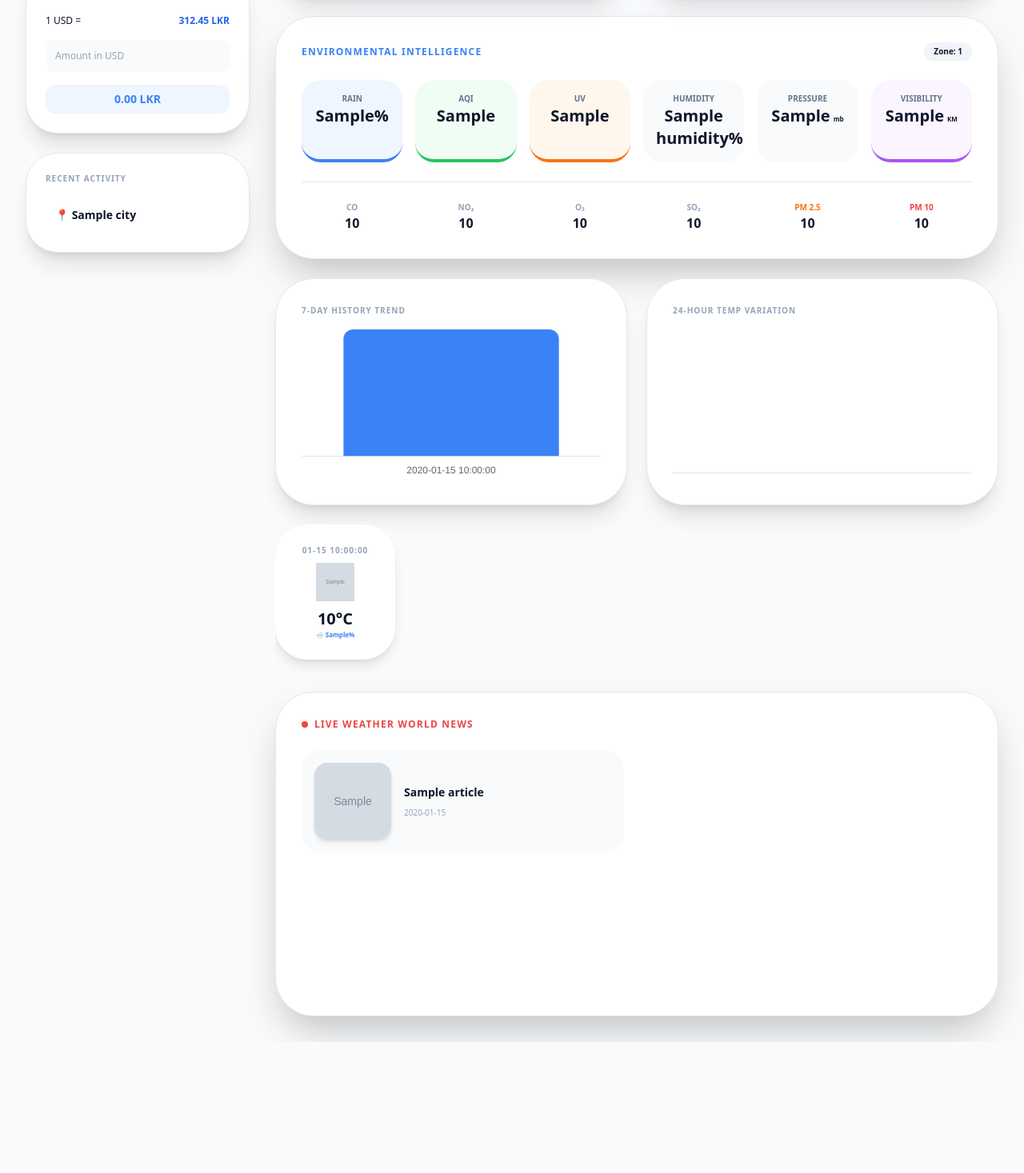
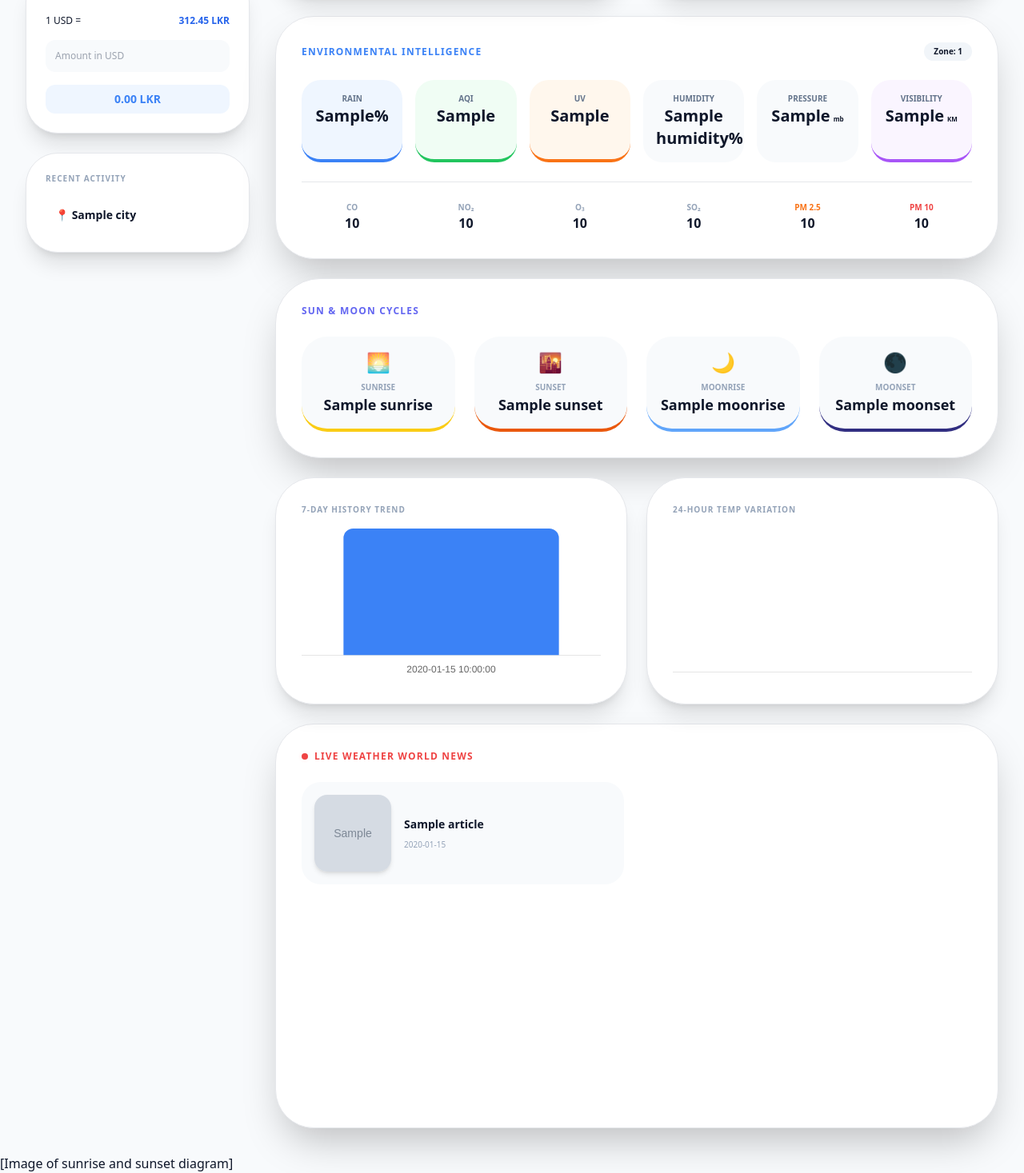
Before and after one commit to nipunanuradha/Fetch-Data-from-wather-API-and-Display-It, a Flask app: template weather app/templates/index.html in a window 1280 px wide. Shown: the part 802-2269 px from the top of the page at 80% size. Before the commit the page ends 2105 px from the top, so only its background shows below. Run offline with Flask 3, Linux system fonts and the light colour scheme; the template is opened without the code that fills it: most values are stand-ins (such as "Sample title", 1, 10 or a date in 2020); grey boxes marked "Sample" are stand-in pictures; a map, chart or similar area stays blank; some libraries are stand-ins or nearby versions.

Commit message:
add Sun & Moon Cycles

```diff
--- a/weather app/app.py
+++ b/weather app/app.py
@@ -10,7 +10,7 @@ app.secret_key = secrets.token_hex(16)
 API_KEY = "1c79708b20d740c097d145309263001"
 fetcher = WeatherFetcher(API_KEY)
 
-# Alert Configurations
+# Alerts Config
 EMAIL_ADDR = "your-email@gmail.com"
 EMAIL_PASS = "your-app-password"
 TW_SID = 'your_sid'; TW_TOKEN = 'your_token'; TW_PHONE = 'your_phone'
@@ -31,7 +31,7 @@ def trigger_alerts(city, rain_chance, user_email, user_phone):
 def index():
     weather_data, history_graph = None, []
     h_labels, h_temps = [], []
-    news_articles = fetcher.fetch_weather_news() # පුවත් ලබා ගැනීම
+    news_articles = fetcher.fetch_weather_news()
 
     if 'history' not in session: session['history'] = []
 
--- a/weather app/templates/index.html
+++ b/weather app/templates/index.html
@@ -3,7 +3,7 @@
 <head>
     <meta charset="UTF-8">
     <meta name="viewport" content="width=device-width, initial-scale=1.0">
-    <title>WeatherPro Elite v7.5</title>
+    <title>WeatherPro Elite v8.0</title>
     <script src="https://cdn.tailwindcss.com"></script>
     <script src="https://cdn.jsdelivr.net/npm/chart.js"></script>
     <script>tailwind.config = { darkMode: 'class' }</script>
@@ -46,11 +46,11 @@
                 <div class="bg-white dark:bg-slate-900 p-6 rounded-[2.5rem] shadow-xl border dark:border-slate-800">
                     <h3 id="plannerTitle" class="text-[10px] font-black text-blue-500 mb-4 uppercase tracking-widest italic">Weather-Smart Planner</h3>
                     <div class="space-y-3">
-                        <input type="text" id="eventTitle" placeholder="Event Name (e.g. Trip)" class="w-full p-3 rounded-xl bg-slate-50 dark:bg-slate-800 text-xs border-none outline-none">
+                        <input type="text" id="eventTitle" placeholder="Event Name" class="w-full p-3 rounded-xl bg-slate-50 dark:bg-slate-800 text-xs border-none outline-none">
                         <select id="eventDate" class="w-full p-3 rounded-xl bg-slate-50 dark:bg-slate-800 text-xs border-none outline-none">
                             {% if data %}
                                 {% for day in data.forecast.forecastday %}
-                                    <option value="{{ day.date }}">{{ day.date }} (Rain: {{ day.day.daily_chance_of_rain }}%) </option>
+                                    <option value="{{ day.date }}">{{ day.date }} (Rain: {{ day.day.daily_chance_of_rain }}%)</option>
                                 {% endfor %}
                             {% else %}<option disabled>Search first</option>{% endif %}
                         </select>
@@ -68,7 +68,7 @@
                     </div>
                 </div>
 
-                       <div class="bg-white dark:bg-slate-900 p-6 rounded-[2.5rem] shadow-xl border dark:border-slate-800">
+                <div class="bg-white dark:bg-slate-900 p-6 rounded-[2.5rem] shadow-xl border dark:border-slate-800">
                     <h3 id="historyTitle" class="text-[10px] font-black text-slate-400 mb-4 uppercase tracking-widest">Recent Activity</h3>
                     <div class="space-y-2">
                         {% for city in history_list %}
@@ -83,7 +83,12 @@
                 <div class="bg-gradient-to-br from-blue-600 via-blue-700 to-indigo-800 rounded-[3.5rem] p-8 md:p-12 text-white shadow-2xl relative overflow-hidden">
                     <div class="relative z-10 flex flex-col md:flex-row justify-between items-center gap-8">
                         <div>
-                            <h2 class="text-2xl font-bold opacity-80 mb-2">{{ data.location.name }}, {{ data.location.country }}</h2>
+                            <div class="flex items-center gap-2 mb-2">
+                                <h2 class="text-2xl font-bold opacity-80">{{ data.location.name }}, {{ data.location.country }}</h2>
+                                <span class="px-3 py-1 bg-white/20 rounded-full text-[10px] font-black uppercase backdrop-blur-md">
+                                    {% if data.current.is_day == 1 %} ☀️ DAY TIME {% else %} 🌙 NIGHT TIME {% endif %}
+                                </span>
+                            </div>
                             <h3 class="text-8xl font-black tracking-tighter mb-4">{{ data.current.temp_c }}°C</h3>
                              <div class="flex items-center justify-center md:justify-start gap-4">
                                 <span class="bg-white/20 px-4 py-1 rounded-full text-xs font-bold backdrop-blur">H: {{ data.forecast.forecastday[0].day.maxtemp_c }}° L: {{ data.forecast.forecastday[0].day.mintemp_c }}°</span>
@@ -91,23 +96,23 @@
                             </div>
                         </div>
                         <div class="text-center">
-                            <img src="{{ data.current.condition.icon }}" class="w-32 h-32 animate-pulse">
+                            <img src="{{ data.current.condition.icon }}" class="w-32 h-32 animate-pulse mx-auto">
                             <p class="text-xl font-black uppercase tracking-widest">{{ data.current.condition.text }}</p>
                         </div>
                     </div>
                     <div class="absolute -top-24 -right-24 w-64 h-64 bg-white/10 rounded-full blur-3xl"></div>
                 </div>
-                {% endif %}
 
-
-
-                {% if data %}
                 <div class="grid grid-cols-1 md:grid-cols-2 gap-6">
-                    <div class="rounded-[3rem] overflow-hidden shadow-xl h-80 border-4 border-white dark:border-slate-800"><iframe width="100%" height="100%" src="https://embed.windy.com/embed2.html?lat={{ data.location.lat }}&lon={{ data.location.lon }}&zoom=5&overlay=satellite" frameborder="0"></iframe></div>
-                    <div class="rounded-[3rem] overflow-hidden shadow-xl h-80 border-4 border-white dark:border-slate-800"><iframe width="100%" height="100%" frameborder="0" src="https://www.google.com/maps?q={{ data.location.lat }},{{ data.location.lon }}&z=10&output=embed"></iframe></div>
+                    <div class="rounded-[3rem] overflow-hidden shadow-xl h-80 border-4 border-white dark:border-slate-800 relative">
+                        <iframe width="100%" height="100%" src="https://embed.windy.com/embed2.html?lat={{ data.location.lat }}&lon={{ data.location.lon }}&zoom=5&overlay=satellite" frameborder="0"></iframe>
+                    </div>
+                    <div class="rounded-[3rem] overflow-hidden shadow-xl h-80 border-4 border-white dark:border-slate-800 relative">
+                        <iframe width="100%" height="100%" frameborder="0" src="https://www.google.com/maps?q={{ data.location.lat }},{{ data.location.lon }}&z=10&output=embed"></iframe>
+                    </div>
                 </div>
 
-            <div class="bg-white dark:bg-slate-900 p-8 rounded-[3rem] shadow-2xl border dark:border-slate-800">
+                <div class="bg-white dark:bg-slate-900 p-8 rounded-[3rem] shadow-2xl border dark:border-slate-800">
                     <div class="flex justify-between items-center mb-6">
                         <h3 id="envTitle" class="text-xs font-bold text-blue-500 uppercase tracking-widest">Environmental Intelligence</h3>
                         <span class="text-[10px] bg-slate-100 dark:bg-slate-800 px-3 py-1 rounded-full font-bold">Zone: {{ data.location.tz_id }}</span>
@@ -149,20 +154,36 @@
                     </div>
                 </div>
 
+
+                <div class="bg-white dark:bg-slate-900 p-8 rounded-[3.5rem] shadow-2xl border dark:border-slate-800">
+                    <h3 id="astroTitle" class="text-xs font-bold text-indigo-500 uppercase tracking-widest mb-6">Sun & Moon Cycles</h3>
+                    <div class="grid grid-cols-2 md:grid-cols-4 gap-6">
+                        <div class="flex flex-col items-center bg-slate-50 dark:bg-slate-800 p-4 rounded-[2rem] border-b-4 border-yellow-400">
+                            <span class="text-2xl mb-2">🌅</span>
+                            <p id="labelSunrise" class="text-[10px] font-bold text-slate-400 uppercase">Sunrise</p>
+                            <p class="text-lg font-black">{{ data.forecast.forecastday[0].astro.sunrise }}</p>
+                        </div>
+                        <div class="flex flex-col items-center bg-slate-50 dark:bg-slate-800 p-4 rounded-[2rem] border-b-4 border-orange-600">
+                            <span class="text-2xl mb-2">🌇</span>
+                            <p id="labelSunset" class="text-[10px] font-bold text-slate-400 uppercase">Sunset</p>
+                            <p class="text-lg font-black">{{ data.forecast.forecastday[0].astro.sunset }}</p>
+                        </div>
+                        <div class="flex flex-col items-center bg-slate-50 dark:bg-slate-800 p-4 rounded-[2rem] border-b-4 border-blue-400">
+                            <span class="text-2xl mb-2">🌙</span>
+                            <p id="labelMoonrise" class="text-[10px] font-bold text-slate-400 uppercase">Moonrise</p>
+                            <p class="text-lg font-black">{{ data.forecast.forecastday[0].astro.moonrise }}</p>
+                        </div>
+                        <div class="flex flex-col items-center bg-slate-50 dark:bg-slate-800 p-4 rounded-[2rem] border-b-4 border-indigo-900">
+                            <span class="text-2xl mb-2">🌑</span>
+                            <p id="labelMoonset" class="text-[10px] font-bold text-slate-400 uppercase">Moonset</p>
+                            <p class="text-lg font-black">{{ data.forecast.forecastday[0].astro.moonset }}</p>
+                        </div>
+                    </div>
+                </div>
+
                 <div class="grid grid-cols-1 xl:grid-cols-2 gap-6">
                     <div class="bg-white dark:bg-slate-900 p-8 rounded-[3rem] shadow-xl border dark:border-slate-800"><h3 class="text-[10px] font-black text-slate-400 uppercase tracking-widest mb-4">7-Day History Trend</h3><canvas id="historyChart" height="150"></canvas></div>
                     <div class="bg-white dark:bg-slate-900 p-8 rounded-[3rem] shadow-xl border dark:border-slate-800"><h3 class="text-[10px] font-black text-slate-400 uppercase tracking-widest mb-4">24-Hour Temp Variation</h3><canvas id="tempChart" height="150"></canvas></div>
-                </div>
-
-                <div class="flex gap-4 overflow-x-auto pb-4 no-scrollbar">
-                    {% for day in data.forecast.forecastday %}
-                    <div class="min-w-[150px] bg-white dark:bg-slate-900 p-6 rounded-[2.5rem] text-center shadow-lg border border-transparent hover:border-blue-500 transition-all duration-300">
-                        <p class="text-[10px] font-black text-slate-400 uppercase tracking-widest">{{ day.date[5:] }}</p>
-                        <img src="{{ day.day.condition.icon }}" class="mx-auto w-12 h-12 my-2">
-                        <p class="text-xl font-black">{{ day.day.avgtemp_c|round(0) }}°C</p>
-                        <p class="text-[8px] font-bold text-blue-500">🌧️ {{ day.day.daily_chance_of_rain }}%</p>
-                    </div>
-                    {% endfor %}
                 </div>
                 {% endif %}
 
@@ -171,7 +192,7 @@
                         <span class="relative flex h-2 w-2"><span class="animate-ping absolute inline-flex h-full w-full rounded-full bg-red-400 opacity-75"></span><span class="relative inline-flex rounded-full h-2 w-2 bg-red-500"></span></span>
                         Live Weather World News
                     </h3>
-                    <div class="h-[300px] overflow-y-auto pr-2 no-scrollbar" style="scrollbar-width: thin;">
+                   <div class="h-[400px] overflow-y-auto pr-2 no-scrollbar" style="scrollbar-width: thin;">
                          <div class="grid grid-cols-1 md:grid-cols-2 gap-6">
                             {% for article in news %}
                             <a href="{{ article.url }}" target="_blank" class="group flex gap-4 p-4 rounded-3xl bg-slate-50 dark:bg-slate-800 hover:bg-slate-100 dark:hover:bg-slate-700 transition">
@@ -191,9 +212,11 @@
 
 
 
+[Image of sunrise and sunset diagram]
+
+
     <script>
-        // --- Core Logic ---
-        // --- Real-time Clock Logic ---
+        // Clock
         function startClock(timezone) {
             setInterval(() => {
                 const now = new Date();
@@ -202,34 +225,39 @@
             }, 1000);
         }
         {% if data %} startClock("{{ data.location.tz_id }}"); {% else %} startClock(Intl.DateTimeFormat().resolvedOptions().timeZone); {% endif %}
-        // dark and light mode toggle
-        function toggleTheme() {
-            const isDark = document.getElementById('theme-tag').classList.toggle('dark');
-            localStorage.theme = isDark ? 'dark' : 'light';
-        }
-        if (localStorage.theme === 'dark') document.getElementById('theme-tag').classList.add('dark');
-        //change language
+
+        // Language
         function changeLanguage() {
             const l = document.getElementById('langSelect').value;
             localStorage.lang = l;
             const t = {
-                en: { env: "Environmental Intelligence", sBtn: "Analyze", news: "Weather World News", cur: "Global Market (USD/LKR)", plan: "Weather-Smart Planner" },
-                si: { env: "පාරිසරික තොරතුරු", sBtn: "විශ්ලේෂණය", news: "ලෝක කාලගුණ පුවත්", cur: "විනිමය අනුපාත (USD/LKR)", plan: "ස්මාර්ට් වැඩ සැලසුම්කරු" }
+                en: { env: "Environmental Intelligence", sBtn: "Analyze", news: "Weather World News", cur: "Global Market (USD/LKR)", plan: "Weather-Smart Planner", astro: "Sun & Moon Cycles", sunrise: "Sunrise", sunset: "Sunset", moonrise: "Moonrise", moonset: "Moonset" },
+                si: { env: "පාරිසරික තොරතුරු", sBtn: "විශ්ලේෂණය", news: "ලෝක කාලගුණ පුවත්", cur: "විනිමය අනුපාත (USD/LKR)", plan: "ස්මාර්ට් වැඩ සැලසුම්කරු", astro: "හිරු සහ සඳු චක්‍ර", sunrise: "හිරු උදාව", sunset: "හිරු බැසීම", moonrise: "සඳු උදාව", moonset: "සඳු බැසීම" }
             };
             document.getElementById('envTitle').innerText = t[l].env;
             document.getElementById('searchBtn').innerText = t[l].sBtn;
             document.getElementById('newsTitle').innerText = t[l].news;
             document.getElementById('currencyTitle').innerText = t[l].cur;
             document.getElementById('plannerTitle').innerText = t[l].plan;
+            document.getElementById('astroTitle').innerText = t[l].astro;
+            document.getElementById('labelSunrise').innerText = t[l].sunrise;
+            document.getElementById('labelSunset').innerText = t[l].sunset;
+            document.getElementById('labelMoonrise').innerText = t[l].moonrise;
+            document.getElementById('labelMoonset').innerText = t[l].moonset;
         }
         if(localStorage.lang) { document.getElementById('langSelect').value = localStorage.lang; changeLanguage(); }
 
-        // --- Smart Event Planner Logic ---
+        // Core Functions (Planner, Theme, Voice, Charts) - මෙහි පහතින් ඔයාගේ පරණ කේතය එලෙසම ඇතුළත් කරන්න
+        function toggleTheme() {
+            const isDark = document.getElementById('theme-tag').classList.toggle('dark');
+            localStorage.theme = isDark ? 'dark' : 'light';
+        }
+        if (localStorage.theme === 'dark') document.getElementById('theme-tag').classList.add('dark');
+
         function addEvent() {
             const title = document.getElementById('eventTitle').value;
             const date = document.getElementById('eventDate').value;
             if(!title) return alert("Please enter an event name!");
-
             const event = { title, date, id: Date.now() };
             let events = JSON.parse(localStorage.getItem('weatherEvents') || '[]');
             events.push(event);
@@ -238,39 +266,36 @@
             document.getElementById('eventTitle').value = "";
         }
 
+        function renderEvents() {
+            const list = document.getElementById('eventList');
+            const events = JSON.parse(localStorage.getItem('weatherEvents') || '[]');
+            list.innerHTML = "";
+            events.forEach(e => {
+                list.innerHTML += `<div class="p-3 bg-slate-50 dark:bg-slate-800 rounded-xl flex justify-between items-center border-l-4 border-blue-500 mb-2"><div><p class="text-[10px] font-bold">${e.title}</p><p class="text-[8px] opacity-60">${e.date}</p></div><button onclick="deleteEvent(${e.id})" class="text-red-500 text-xs">✕</button></div>`;
+            });
+        }
         function deleteEvent(id) {
             let events = JSON.parse(localStorage.getItem('weatherEvents') || '[]');
             events = events.filter(e => e.id !== id);
             localStorage.setItem('weatherEvents', JSON.stringify(events));
             renderEvents();
         }
+        renderEvents();
 
-        function renderEvents() {
-            const list = document.getElementById('eventList');
-            const events = JSON.parse(localStorage.getItem('weatherEvents') || '[]');
-            list.innerHTML = "";
+        function convertCurrency() {
+            const usd = document.getElementById('usdInput').value;
+            document.getElementById('lkrOutput').innerText = (usd * 312.45).toFixed(2) + " LKR";
+        }
 
-            events.forEach(e => {
-                list.innerHTML += `
-                    <div class="p-3 bg-slate-50 dark:bg-slate-800 rounded-xl flex justify-between items-center border-l-4 border-blue-500">
-                        <div>
-                            <p class="text-[10px] font-bold">${e.title}</p>
-                            <p class="text-[8px] opacity-60">${e.date}</p>
-                        </div>
-                        <button onclick="deleteEvent(${e.id})" class="text-red-500 text-xs font-bold">✕</button>
-                    </div>
-                `;
-            });
+        function startVoiceSearch() {
+            const recognition = new (window.SpeechRecognition || window.webkitSpeechRecognition)();
+            recognition.lang = document.getElementById('langSelect').value === 'si' ? 'si-LK' : 'en-US';
+            recognition.onresult = (e) => { document.getElementById('cityInput').value = e.results[0][0].transcript; document.getElementById('searchForm').submit(); };
+            recognition.start();
         }
-        renderEvents();
-        // --- Currency Converter Logic ---
-         function convertCurrency() {
-            const usd = document.getElementById('usdInput').value;
-            const rate = 312.45;
-            document.getElementById('lkrOutput').innerText = (usd * rate).toFixed(2) + " LKR";
-        }
-        // charts
-           new Chart(document.getElementById('historyChart'), {
+
+        {% if data %}
+            new Chart(document.getElementById('historyChart'), {
                 type: 'bar',
                 data: {
                     labels: [{% for item in history_graph %}"{{ item.date }}",{% endfor %}],
@@ -278,7 +303,6 @@
                 },
                 options: { plugins: { legend: { display: false } }, scales: { y: { display: false }, x: { grid: { display: false } } } }
             });
-
             new Chart(document.getElementById('tempChart'), {
                 type: 'line',
                 data: {
@@ -287,13 +311,7 @@
                 },
                 options: { plugins: { legend: { display: false } }, scales: { y: { display: false }, x: { grid: { display: false } } } }
             });
-            // voice search
-        function startVoiceSearch() {
-            const recognition = new (window.SpeechRecognition || window.webkitSpeechRecognition)();
-            recognition.lang = document.getElementById('langSelect').value === 'si' ? 'si-LK' : 'en-US';
-            recognition.onresult = (e) => { document.getElementById('cityInput').value = e.results[0][0].transcript; document.getElementById('searchForm').submit(); };
-            recognition.start();
-        }
+        {% endif %}
     </script>
 </body>
 </html>
```
Also changed, not shown: weather app/weather_logic.py (+5 -15 lines).
